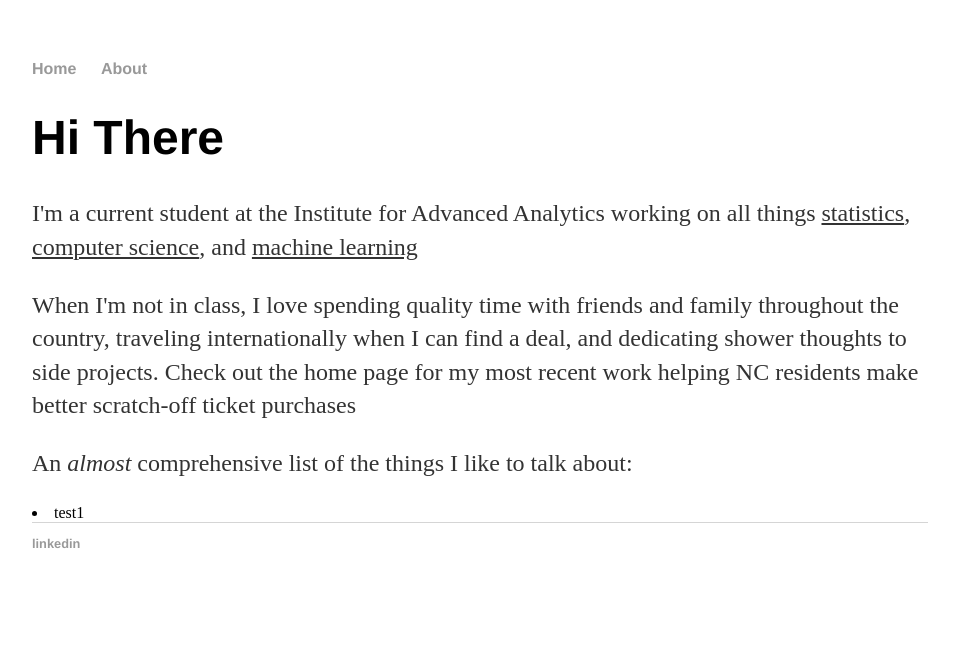
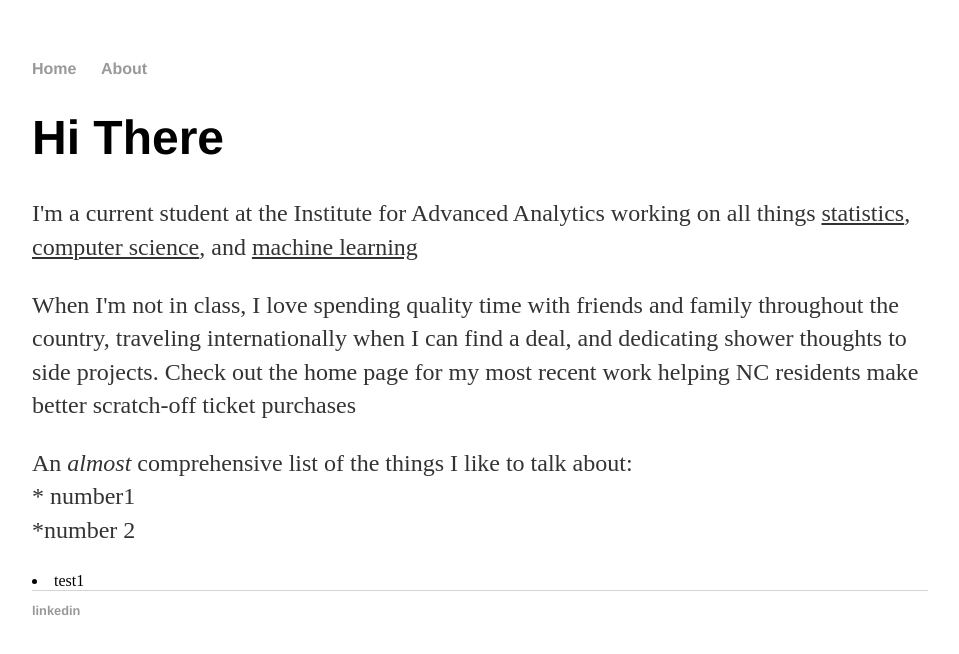
Before and after one commit to kevcraig/kevcriag.github.io, a Jekyll site: the page built from about/index.html, in a window 1280 px wide. Shown: the top 654 px of the page, without its empty margins (160-1119 px from the left). Built offline with Jekyll 4.4.1, drawn with Linux system fonts in a browser that asks for light colours.

Commit message:
Update index.html

```diff
--- a/about/index.html
+++ b/about/index.html
@@ -7,6 +7,6 @@
 	<h1>Hi There</h1>
 	<p>I'm a current student at the Institute for Advanced Analytics working on all things <u>statistics</u>, <u>computer science</u>, and <u>machine learning</u>  </p>
 	<p>When I'm not in class, I love spending quality time with friends and family throughout the country, traveling internationally when I can find a deal, and dedicating shower thoughts to side projects. Check out the home page for my most recent work helping NC residents make better scratch-off ticket purchases</p>
-	<p> An <em>almost</em> comprehensive list of the things I like to talk about: </p>
+	<p> An <em>almost</em> comprehensive list of the things I like to talk about: <br> * number1 <br> *number 2 </p>
   <li> test1 </li>
 </div><!-- /.blurb -->
```
